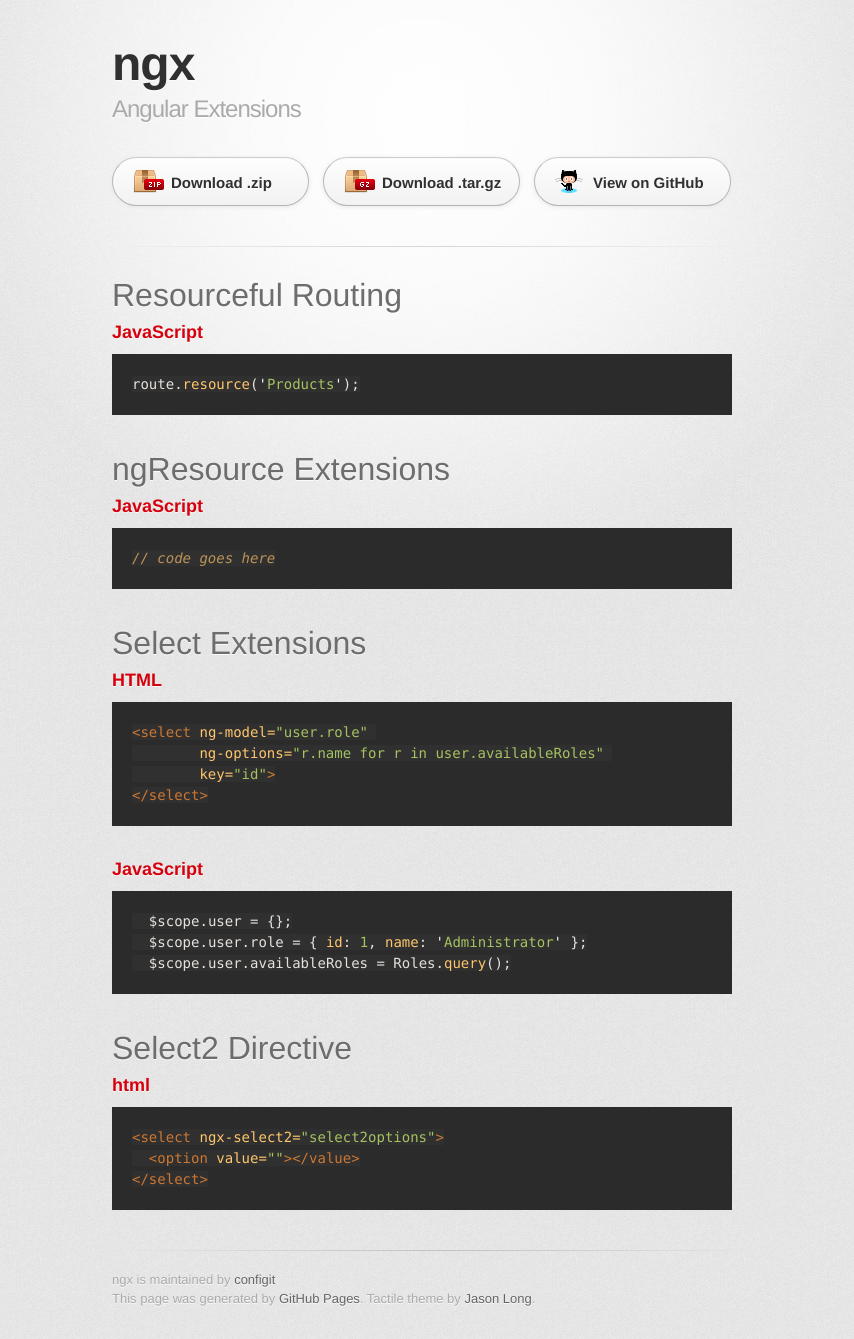
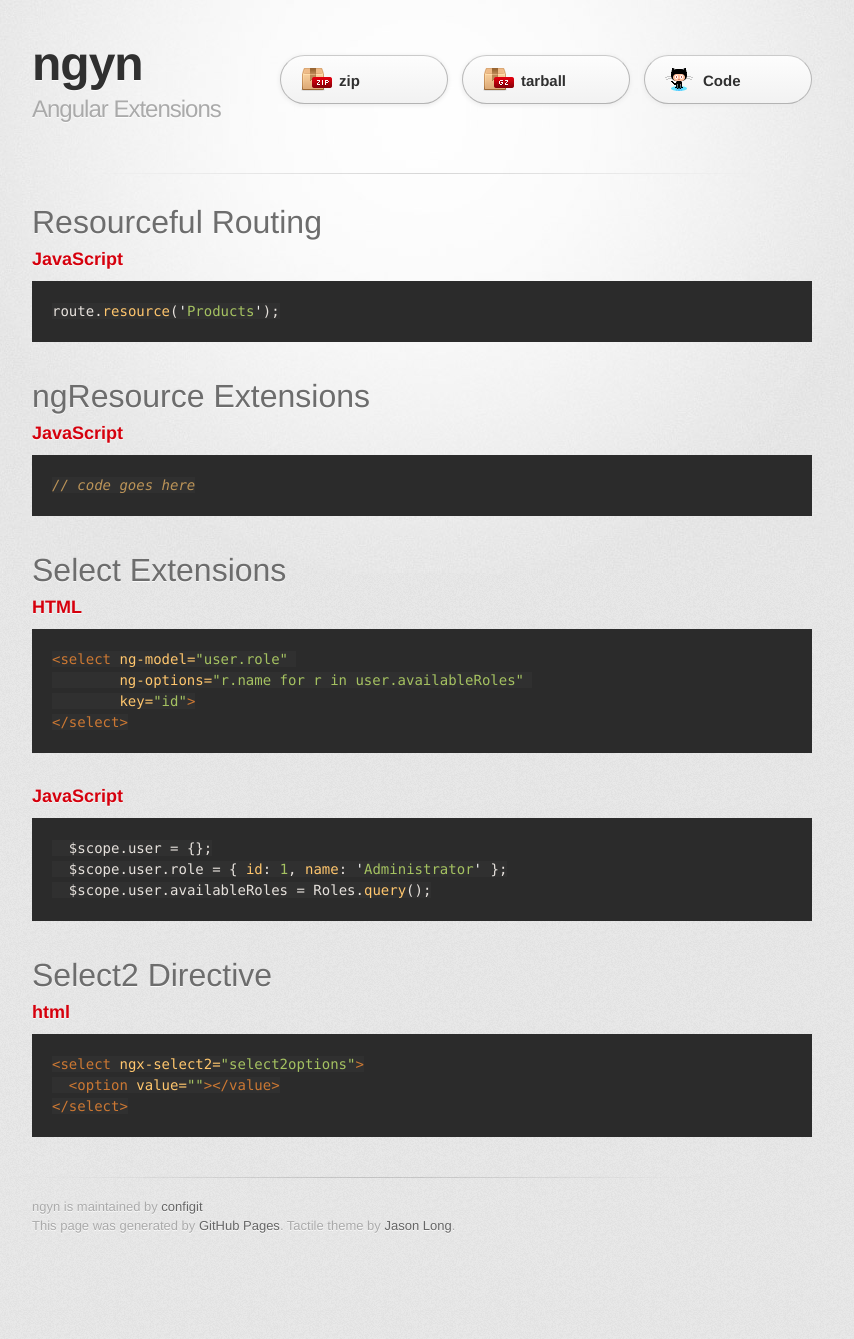
Before and after one commit to configit/ngyn, a Jekyll site: the page built from index.md, in a window 1280 px wide. Shown: the whole page, without its empty margins (218-1072 px from the left). Built offline with Jekyll 4.4.1, drawn with Linux system fonts in a browser that asks for light colours; some web fonts are replaced; Markdown is read by kramdown in place of the engine named in the settings; after the commit the page ends 1266 px from its top, so only the background shows below that.

Commit message:
made wider, moved buttons

```diff
--- a/_layouts/default.html
+++ b/_layouts/default.html
@@ -10,23 +10,25 @@
     <!--[if lt IE 9]>
     <script src="//html5shiv.googlecode.com/svn/trunk/html5.js"></script>
     <![endif]-->
-    <title>ngx by configit</title>
+    <title>ngyn by configit</title>
   </head>
 
   <body>
     <div id="container">
       <div class="inner">
 
-        <header>
-          <h1>ngx</h1>
-          <h2>Angular Extensions</h2>
+        <header  class="clearfix">
+          <section style="float:left;" id="titles">
+            <h1>ngyn</h1>
+            <h2>Angular Extensions</h2>
+          </section>
+
+          <section style="float:right;" id="downloads" class="clearfix">
+            <a href="https://github.com/configit/ngx/zipball/master" id="download-zip" class="button"><span>zip</span></a>
+            <a href="https://github.com/configit/ngx/tarball/master" id="download-tar-gz" class="button"><span>tarball</span></a>
+            <a href="https://github.com/configit/ngx" id="view-on-github" class="button"><span>Code</span></a>
+          </section>
         </header>
-
-        <section id="downloads" class="clearfix">
-          <a href="https://github.com/configit/ngx/zipball/master" id="download-zip" class="button"><span>Download .zip</span></a>
-          <a href="https://github.com/configit/ngx/tarball/master" id="download-tar-gz" class="button"><span>Download .tar.gz</span></a>
-          <a href="https://github.com/configit/ngx" id="view-on-github" class="button"><span>View on GitHub</span></a>
-        </section>
 
         <hr>
 
@@ -35,7 +37,7 @@
         </section>
 
         <footer>
-          ngx is maintained by <a href="https://github.com/configit">configit</a><br>
+          ngyn is maintained by <a href="https://github.com/configit">configit</a><br>
           This page was generated by <a href="http://pages.github.com">GitHub Pages</a>. Tactile theme by <a href="http://twitter.com/jasonlong">Jason Long</a>.
         </footer>
 
--- a/index.md
+++ b/index.md
@@ -1,6 +1,6 @@
 ---
 layout: default
-title: ngx - AngularJS Extensions by Configit
+title: ngyn - AngularJS Extensions by Configit
 ---
 <link rel="stylesheet" type="text/css" href="stylesheets/stylesheet.css" media="screen" />
 
--- a/stylesheets/stylesheet.css
+++ b/stylesheets/stylesheet.css
@@ -90,7 +90,7 @@
 }
 
 .inner {
-  width: 620px;
+  width: 780px;
   margin: 0 auto;
 }
 
@@ -99,7 +99,7 @@
 }
 
 #downloads {
-  margin-bottom: 40px;
+  margin-top: 20px;
 }
 
 a.button {
@@ -117,7 +117,7 @@
   padding: 12px 8px 12px 8px;
   display: block;
   float: left;
-  width: 179px;
+  width: 150px;
   margin-right: 14px;
   background: #fdfdfd; /* Old browsers */
   background: -moz-linear-gradient(top,  #fdfdfd 0%, #f2f2f2 100%); /* FF3.6+ */
```
Also changed, not shown: 1 other file.
